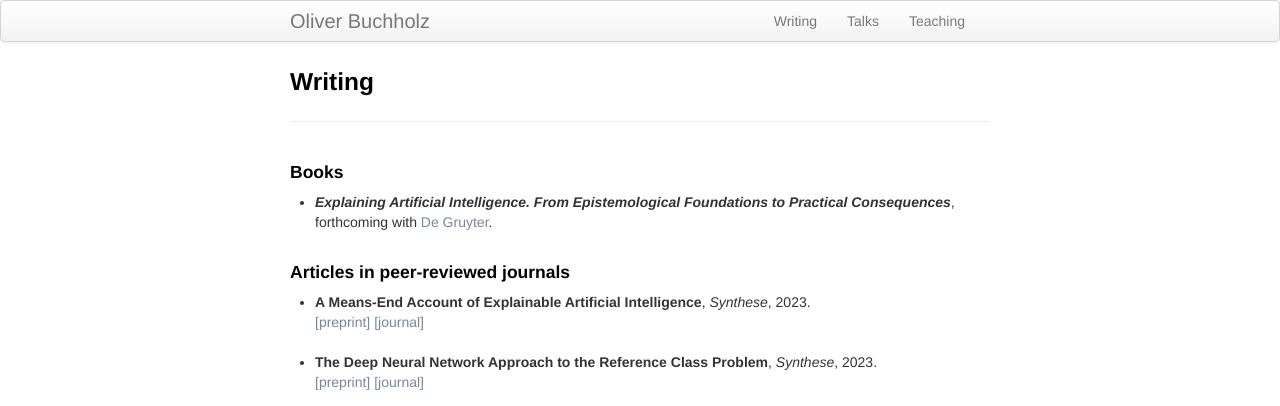
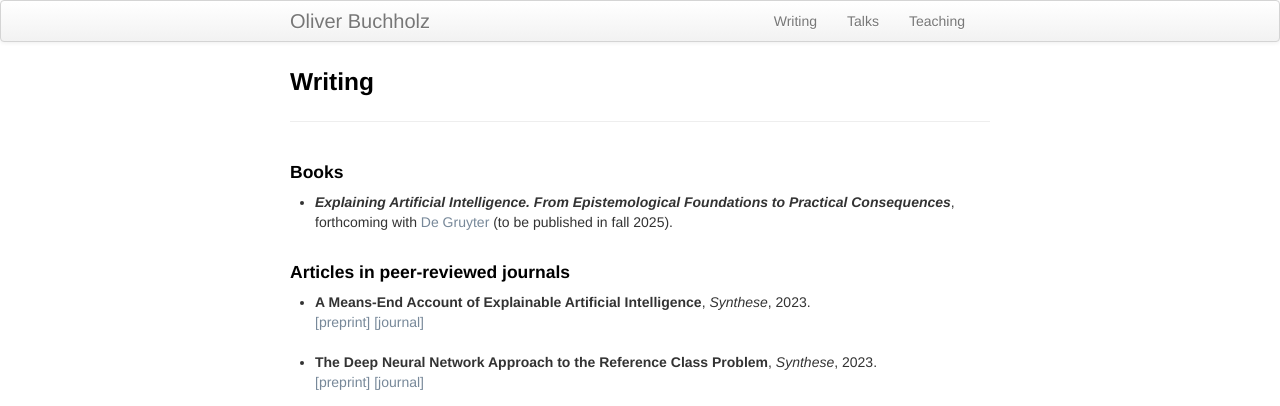
Before and after one commit to oliverbuchholz/oliverbuchholz.github.io, a Jekyll site: the page built from pages/writing.md, in a window 1280 px wide. Shown: the top 406 px of the page. Built offline with Jekyll 4.4.1, drawn with Linux system fonts in a browser that asks for light colours.

Commit message:
Update writing.md

```diff
--- a/pages/writing.md
+++ b/pages/writing.md
@@ -7,7 +7,7 @@ description: Oliver Buchholz | Writing
 <h4>Books</h4>
 
 <ul>
-<li><b><i>Explaining Artificial Intelligence. From Epistemological Foundations to Practical Consequences</i></b>, forthcoming with <a href= "https://www.degruyter.com/" target= "_blank">De Gruyter</a>.<br><br>
+<li><b><i>Explaining Artificial Intelligence. From Epistemological Foundations to Practical Consequences</i></b>, forthcoming with <a href= "https://www.degruyter.com/" target= "_blank">De Gruyter</a> (to be published in fall 2025).<br><br>
 </li>
 </ul>
 
```
